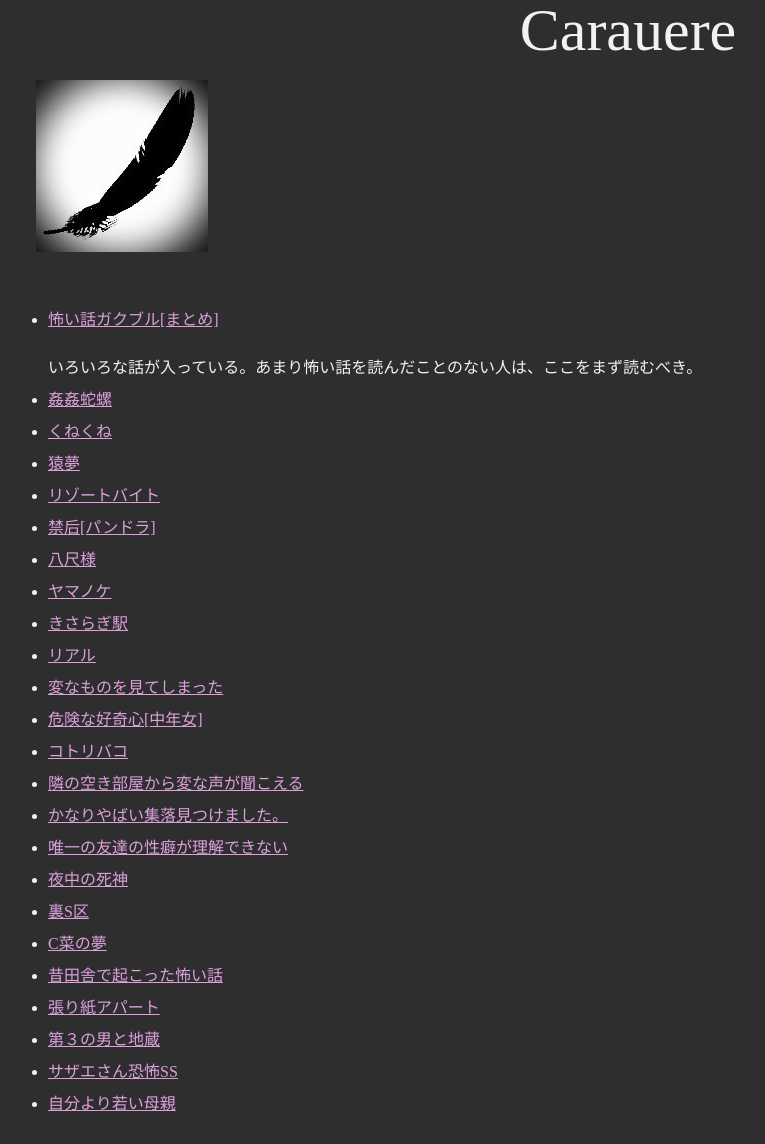
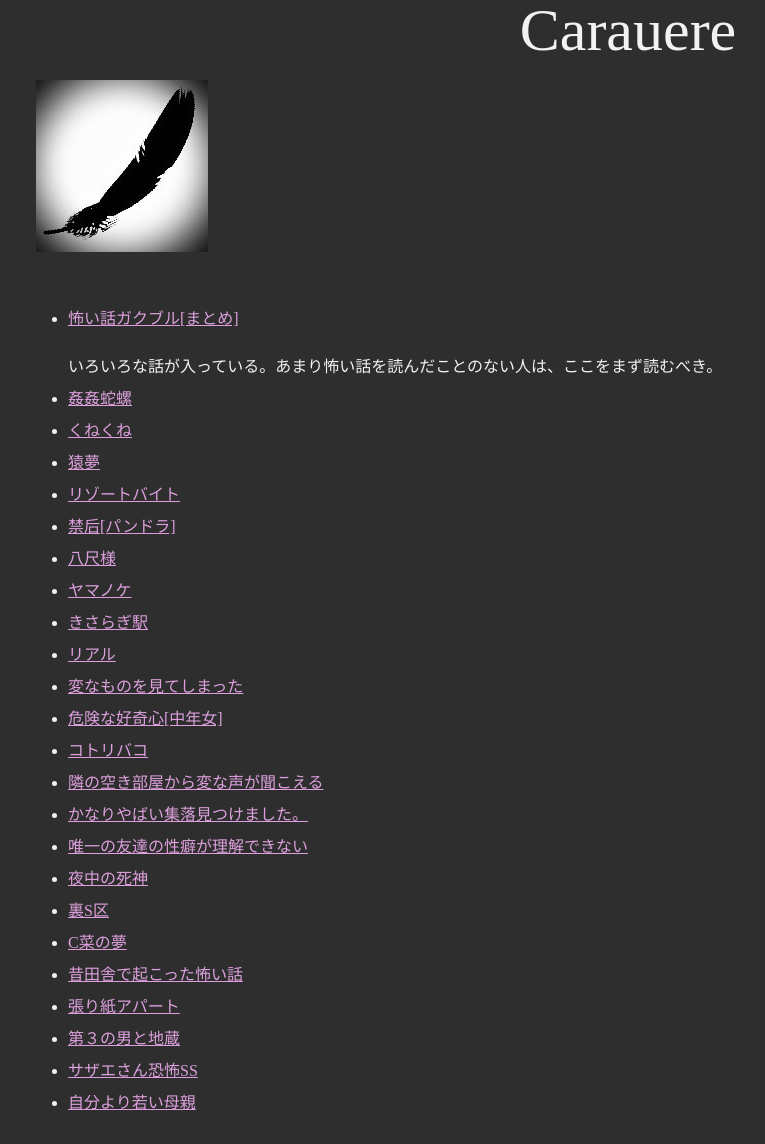
Before and after one commit to 0Wite/0Wite.github.io, a PHP site: page / in a window 1280 px wide. Shown: the whole page, without its empty margins (12-777 px from the left). After the commit the page ends 1110 px from the top, so only its background shows below. Run offline with PHP 8.4, Linux system fonts and the light colour scheme.

Commit message:
Update top.css

```diff
--- a/css/top.css
+++ b/css/top.css
@@ -11,3 +11,8 @@
 h2 {
   font-size: 0px;
 }
+
+ul {
+  margin-top: 15px;
+  margin-left: 20px;
+}
```
